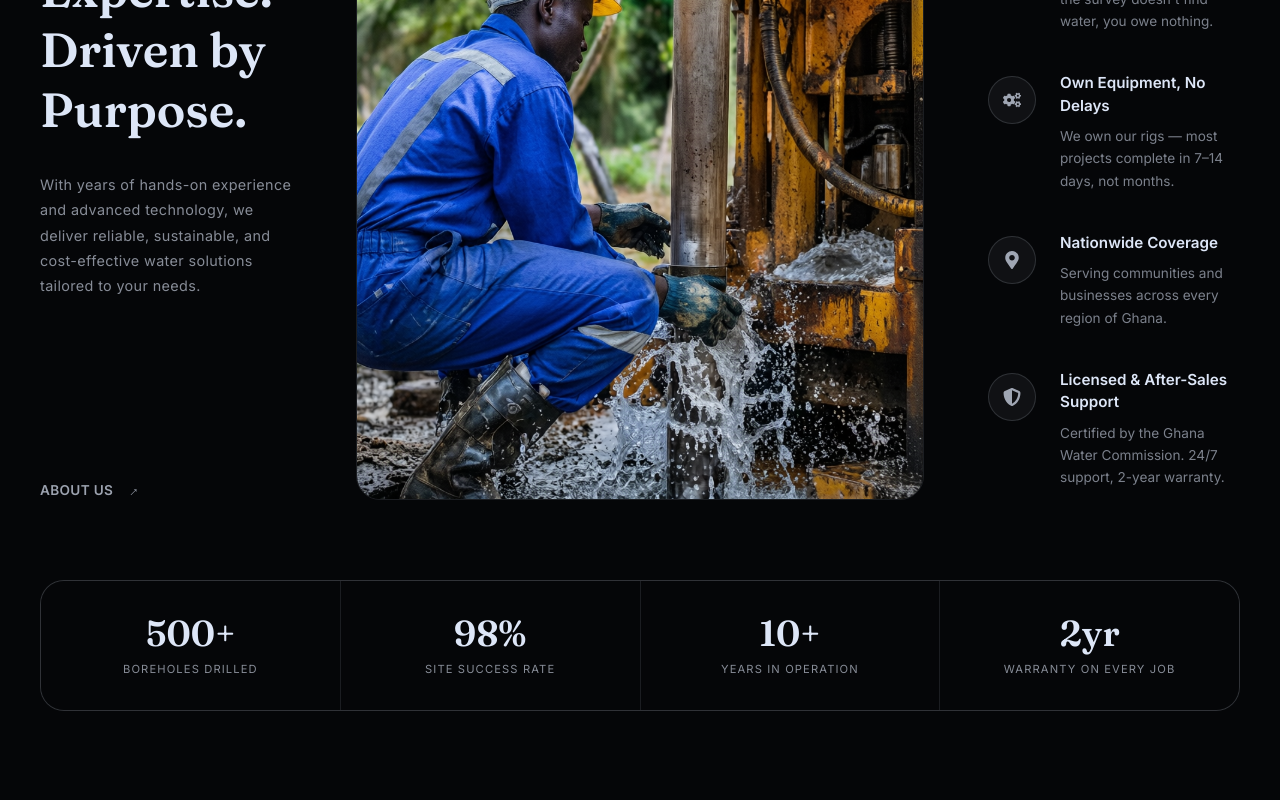
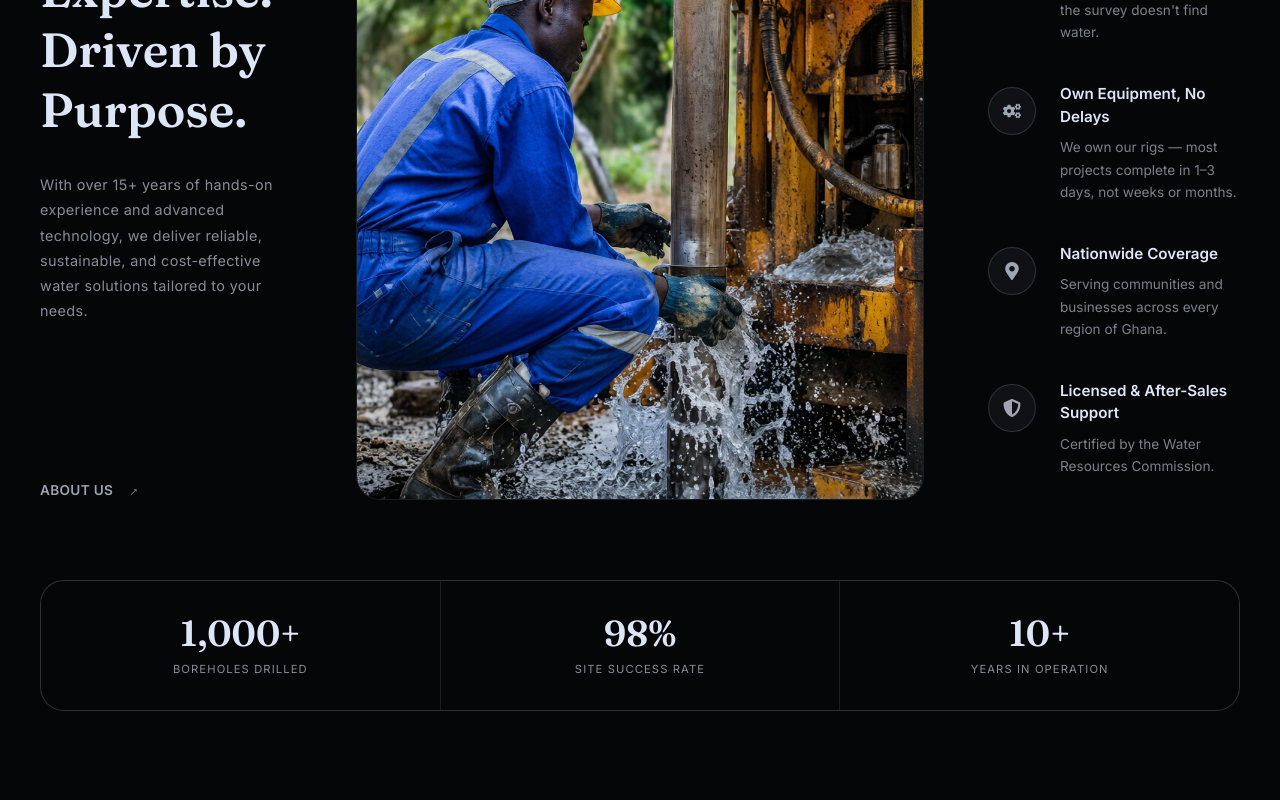
Before and after one commit to DubemUmeh/Mega-Resources, a Next.js app: page / in a window 1280 px wide. Shown: the part 2920-3720 px from the top of the page. Built offline with nearby package versions, Linux system fonts and the light colour scheme; no server answers; the database is empty.

Commit message:
Update reasons and stats in WhyChooseUs component

```diff
--- a/components/home/why-choose-us.tsx
+++ b/components/home/why-choose-us.tsx
@@ -4,17 +4,16 @@ import { FaShieldHalved } from "react-icons/fa6";
 import { Reveal } from "@/components/motion-kit";
 
 const reasons = [
-  { icon: <FaMedal />, title: "Guaranteed Water, or We Don't Drill", desc: "98% site success rate. If the survey doesn't find water, you owe nothing." },
-  { icon: <FaCogs />, title: "Own Equipment, No Delays", desc: "We own our rigs — most projects complete in 7–14 days, not months." },
+  { icon: <FaMedal />, title: "Guaranteed Water, or We Don't Drill", desc: "98% site success rate. If the survey doesn't find water." },
+  { icon: <FaCogs />, title: "Own Equipment, No Delays", desc: "We own our rigs — most projects complete in 1–3 days, not weeks or months." },
   { icon: <FaMapMarkerAlt />, title: "Nationwide Coverage", desc: "Serving communities and businesses across every region of Ghana." },
-  { icon: <FaShieldHalved />, title: "Licensed & After-Sales Support", desc: "Certified by the Ghana Water Commission. 24/7 support, 2-year warranty." },
+  { icon: <FaShieldHalved />, title: "Licensed & After-Sales Support", desc: "Certified by the Water Resources Commission." },
 ];
 
 const stats = [
-  { value: "500+", label: "Boreholes Drilled" },
+  { value: "1,000+", label: "Boreholes Drilled" },
   { value: "98%", label: "Site Success Rate" },
   { value: "10+", label: "Years in Operation" },
-  { value: "2yr", label: "Warranty on Every Job" },
 ];
 
 const WhyChooseUs = () => {
@@ -33,7 +32,7 @@ const WhyChooseUs = () => {
               Built on<br />Expertise.<br />Driven by<br />Purpose.
             </h2>
             <p className="text-[0.9rem] leading-[1.75] tracking-wide text-background/60">
-              With years of hands-on experience and advanced technology, we deliver reliable, sustainable, and cost-effective water solutions tailored to your needs.
+              With over 15+ years of hands-on experience and advanced technology, we deliver reliable, sustainable, and cost-effective water solutions tailored to your needs.
             </p>
           </div>
           <div className="group mt-12 flex w-fit cursor-pointer items-center gap-3 text-[0.85rem] font-semibold uppercase tracking-wide text-background/70 transition-colors hover:text-blue-400">
@@ -69,7 +68,7 @@ const WhyChooseUs = () => {
       </div>
 
       <Reveal delay={0.1}>
-        <div className="mx-auto grid w-[min(100%,76rem)] grid-cols-2 gap-px overflow-hidden rounded-[1.5rem] border border-background/10 bg-background/10 md:grid-cols-4">
+        <div className="mx-auto grid w-[min(100%,76rem)] grid-cols-1 gap-px overflow-hidden rounded-[1.5rem] border border-background/10 bg-background/10 md:grid-cols-3">
           {stats.map((s) => (
             <div key={s.label} className="bg-foreground px-6 py-8 text-center">
               <div className="font-display text-3xl font-semibold text-background mb-2 md:text-4xl">{s.value}</div>
```
